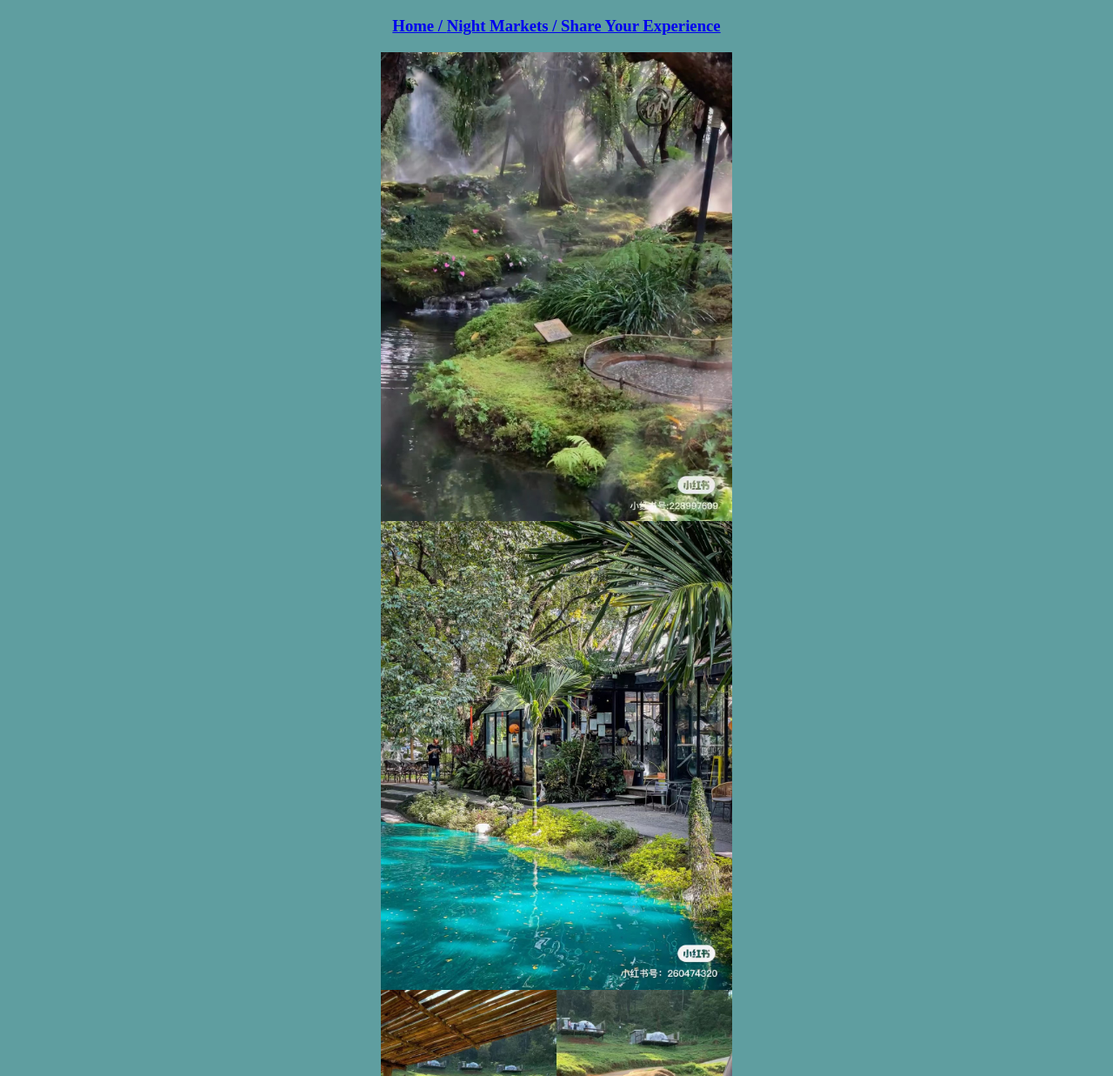
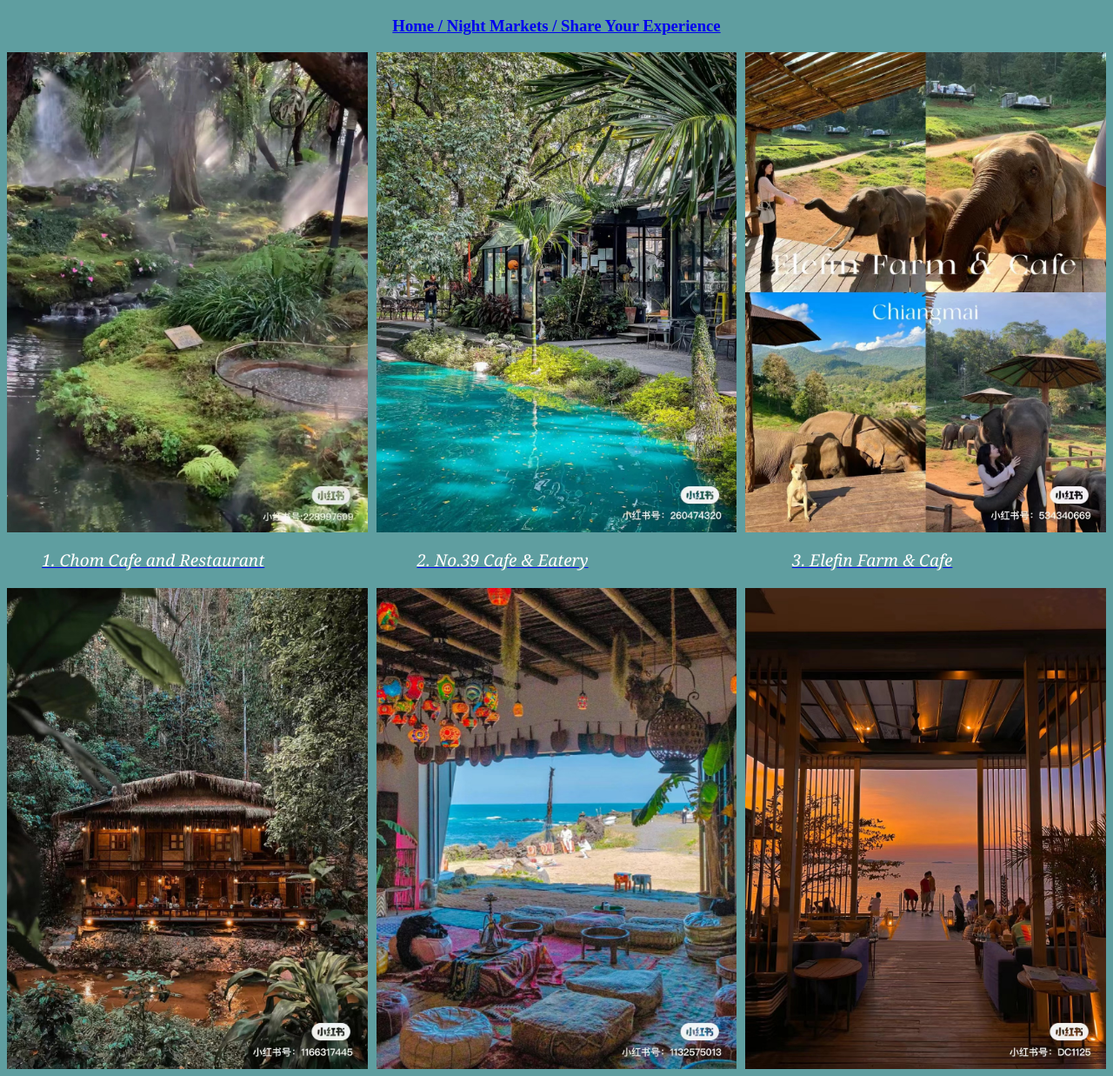
Before and after one commit to graceskiwi/7960-Assignment-1, a plain HTML site: page webpage-3.html in a window 1280 px wide. Shown: the part 63-1300 px from the top of the page at 87% size. Drawn offline with Linux system fonts and the light colour scheme.

Commit message:
Update webpage-3.html

```diff
--- a/webpage-3.html
+++ b/webpage-3.html
@@ -16,13 +16,16 @@
                 </h3>
             </nav>
 
-
-            <div>
-                <img src="Chom Cafe and Restaurant.jpeg" width="32%" height="60%" class="image1">
-
-                <img src="No.39 Cafe & Eatery.jpeg" width="32%" height="60%" class="image2">
-
-                <img src="Elefin Farm & Cafe.jpeg" width="32%" height="60%" class="image3">
+        <div class="image_div">
+                <div>
+                <img src="Chom Cafe and Restaurant.jpeg" width="100%" class="image1">
+                </div>
+                <div>
+                <img src="No.39 Cafe & Eatery.jpeg" width="100%" class="image2">
+                </div>
+                <div>
+                <img src="Elefin Farm & Cafe.jpeg" width="100%" class="image3">
+                </div>
             </div>
 
         <div class="text1">
@@ -37,12 +40,16 @@
             </div>
         </div>
 
-            <div>
-                <img src="Tarnchevee Homestay & Cafe.jpeg" width="32%" height="60%" class="image4">
-
-                <img src="Mobalboal Cafe.jpeg" width="32%" height="60%" class="image5">
-
-                <img src="The Sky Gallery.jpeg" width="32%" height="60%" class="image6">
+            <div class="image_div">
+                <div>
+                <img src="Tarnchevee Homestay & Cafe.jpeg" width="100%"  class="image4">
+                </div>
+                <div>
+                <img src="Mobalboal Cafe.jpeg" width="100%" class="image5">
+                </div>
+                <div>
+                <img src="The Sky Gallery.jpeg" width="100%"  class="image6">
+                </div>
             </div>
 
         <div class="text2">
```
